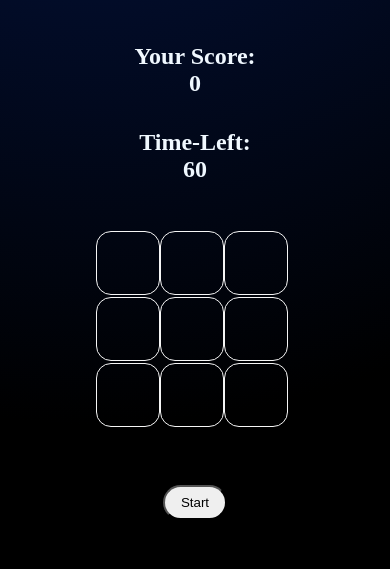
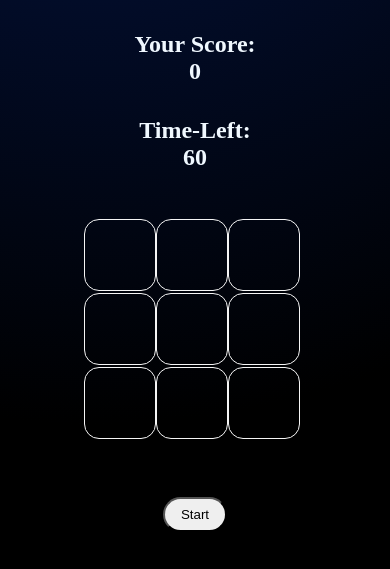
Before and after one commit to kirti-007/whac-a-mole, a plain HTML site: page index.html in a window 390 px wide. Shown: the part 205-774 px from the top of the page. Drawn offline with Linux system fonts and the light colour scheme.

Commit message:
Add files via upload

```diff
--- a/style.css
+++ b/style.css
@@ -69,13 +69,13 @@ button{
 @media (max-width: 670px) {
 
     .grid{
-        width: 198px;
-        height: 198px;
+        width: 222px;
+        height: 222px;
         padding-bottom: 0.5rem;
     }
     .square{
-        width: 62px;
-        height: 62px;
+        width: 70px;
+        height: 70px;
     }
     .button{
         padding-bottom: 0.2rem;
```
